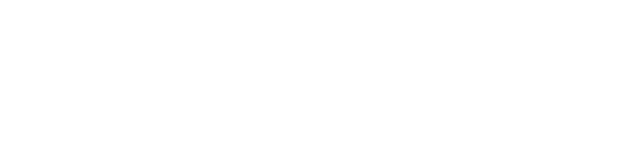
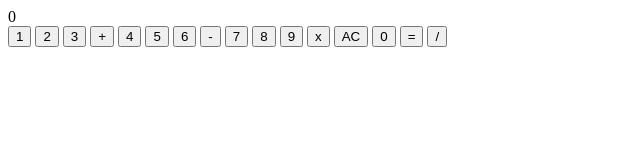
Before and after one commit to daliduraku/Calculator, a plain HTML site: page index.html in a window 1280 px wide. Shown: the whole page, without its empty margins (0-640 px from the left). Drawn offline with Linux system fonts and the light colour scheme.

Commit message:
created all the buttons for the calculator

```diff
--- a/index.html
+++ b/index.html
@@ -3,9 +3,30 @@
 <head>
     <meta charset="UTF-8">
     <meta name="viewport" content="width=device-width, initial-scale=1.0">
-    <title>Document</title>
+    <title>Calculator</title>
 </head>
 <body>
+    <div class="container">
+        <div class="display">0</div>
+        <div class="buttons">
+            <button class="btn-number">1</button>
+            <button class="btn-number">2</button>
+            <button class="btn-number">3</button>
+            <button class="btn-opertaor">+</button>
+            <button class="btn-number">4</button>
+            <button class="btn-number">5</button>
+            <button class="btn-number">6</button>
+            <button class="btn-number">-</button>
+            <button class="btn-number">7</button>
+            <button class="btn-number">8</button>
+            <button class="btn-number">9</button>
+            <button class="btn-opertaor">x</button>
+            <button class="btn-clear">AC</button>
+            <button class="btn-number">0</button>
+            <button class="btn-equals">=</button>
+            <button class="btn-opertaor">/</button>
+        </div>
+    </div>
 
 </body>
 </html>
```
